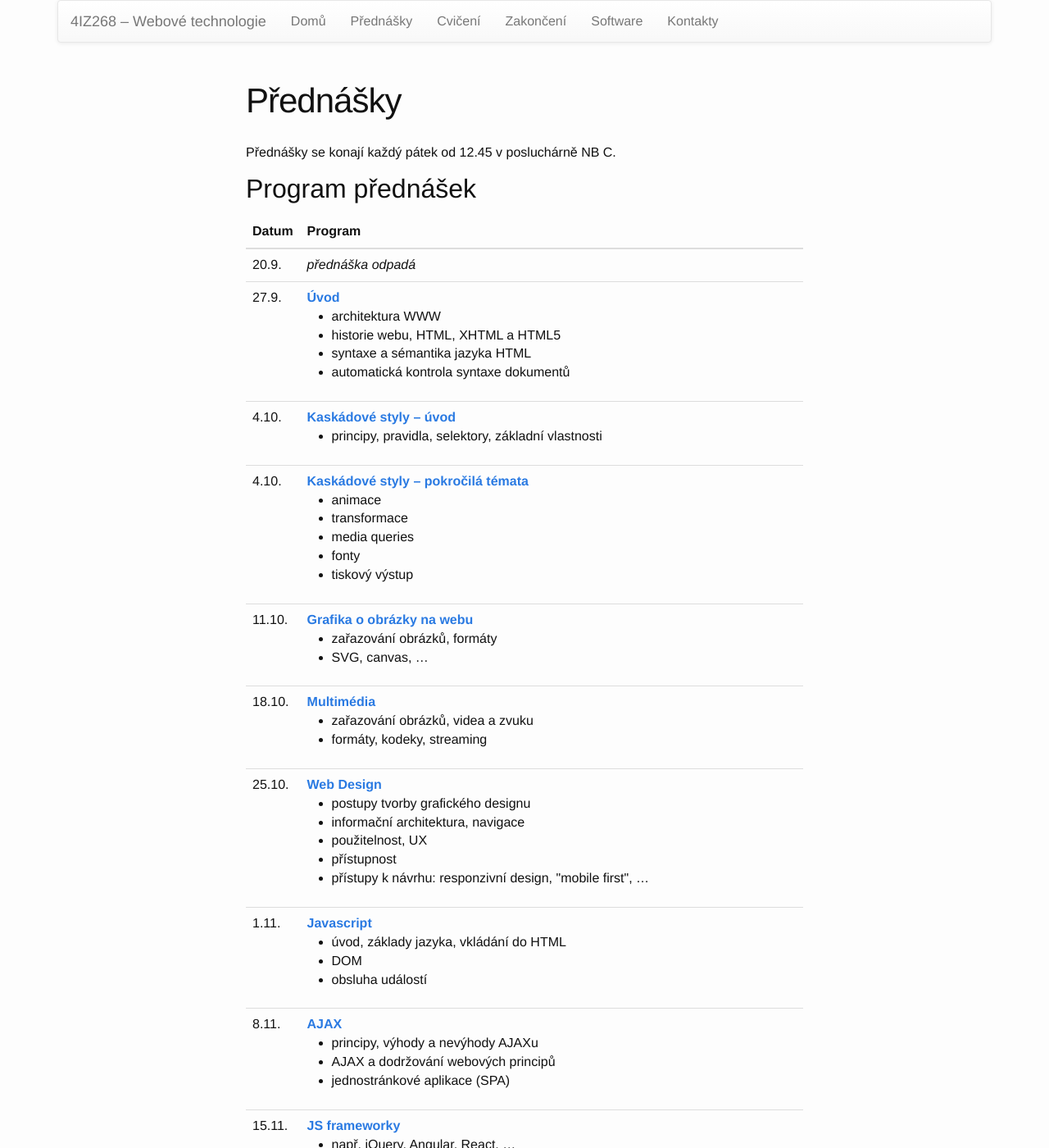
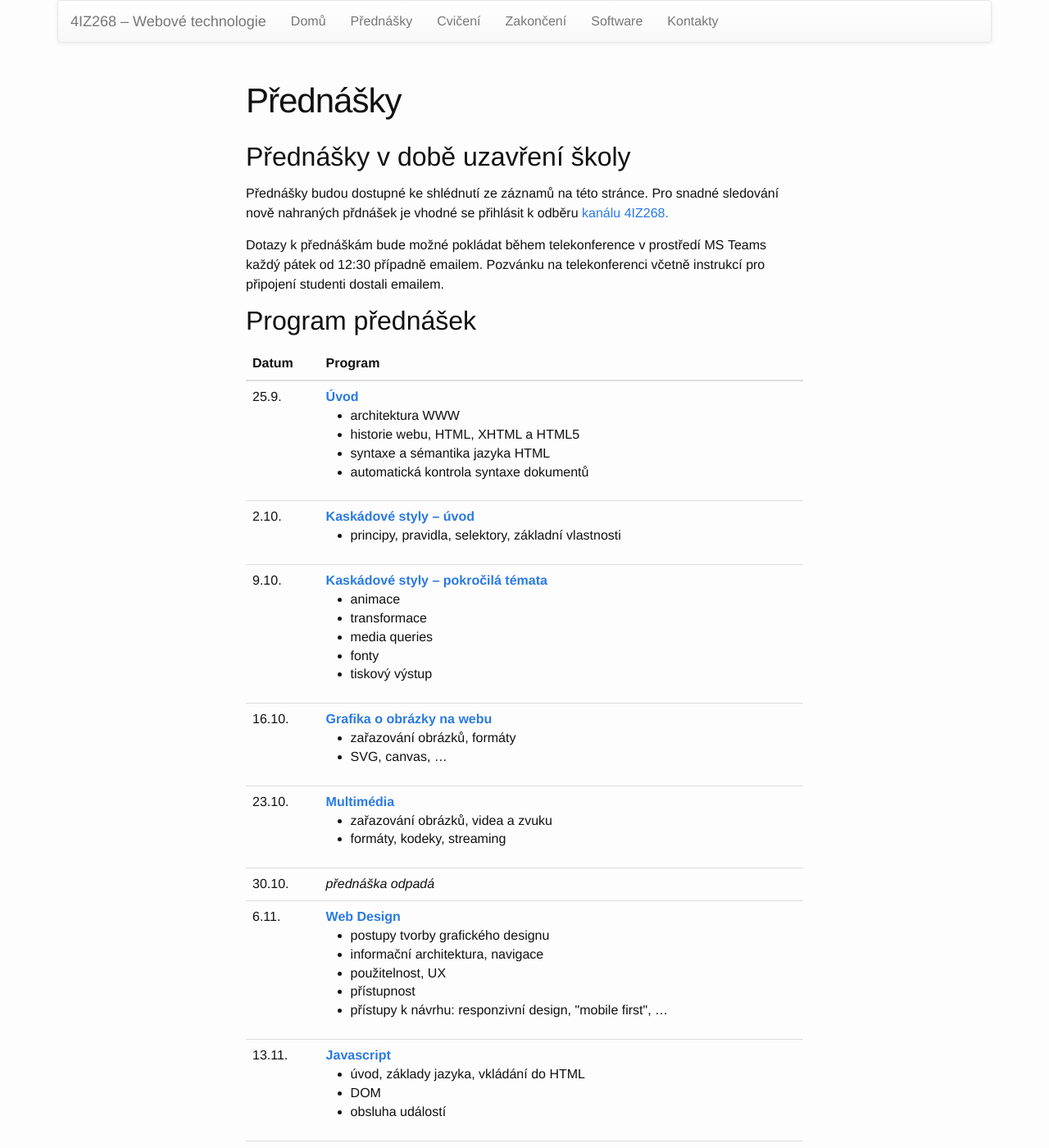
Before and after one commit to 4iz268/4iz268.github.io, a Jekyll site: the page built from prednasky/index.html, in a window 1280 px wide and 1400 px high. Shown: the whole window at 82% size. Built offline with Jekyll 4.4.1, drawn with Linux system fonts in a browser that asks for light colours; nearby versions of some CDN libraries; some of the changed text lies outside the part shown.

Commit message:
Aktualizace na další semestr

```diff
--- a/prednasky/index.html
+++ b/prednasky/index.html
@@ -3,7 +3,24 @@ layout: page
 title: Přednášky
 ---
 
+<!--
 <p>Přednášky se konají každý pátek od 12.45 v posluchárně NB C.</p>
+-->
+
+<h2>Přednášky v době uzavření školy</h2>
+
+<p>Přednášky budou dostupné ke shlédnutí ze záznamů na této
+stránce. Pro snadné sledování nově nahraných přdnášek je vhodné se
+přihlásit k odběru <a
+href="https://youtube.com/channel/UC_-aconFXQqExB18MNkSr6g">kanálu
+4IZ268.</a>
+</p>
+
+<p>Dotazy k přednáškám bude možné pokládat během telekonference
+v prostředí MS Teams každý pátek od 12:30 případně emailem. Pozvánku
+na telekonferenci včetně instrukcí pro připojení studenti dostali
+emailem.</p>
+
 
 <h2>Program přednášek</h2>
 
@@ -16,11 +33,7 @@ title: Přednášky
   </thead>
   <tbody>
     <tr>
-      <td>20.9.</td>
-      <td><em>přednáška odpadá</em></td>
-    </tr>
-    <tr>
-      <td>27.9.</td>
+      <td>25.9.</td>
       <td>
         <strong><a href="http://www.kosek.cz/vyuka/4iz268/prednasky/uvod/">Úvod</a></strong>
         <ul>
@@ -32,7 +45,7 @@ title: Přednášky
       </td>
     </tr>
     <tr>
-      <td>4.10.</td>
+      <td>2.10.</td>
       <td>
         <strong><a href="http://www.kosek.cz/vyuka/4iz268/prednasky/css/">Kaskádové styly – úvod</a></strong>
         <ul>
@@ -41,7 +54,7 @@ title: Přednášky
       </td>
     </tr>
     <tr>
-      <td>4.10.</td>
+      <td>9.10.</td>
       <td>
         <strong><a href="http://www.kosek.cz/vyuka/4iz268/prednasky/css2/">Kaskádové styly – pokročilá témata</a></strong>
         <ul>
@@ -54,7 +67,7 @@ title: Přednášky
       </td>
     </tr>
     <tr>
-      <td>11.10.</td>
+      <td>16.10.</td>
       <td>
         <strong><a href="http://www.kosek.cz/vyuka/4iz268/prednasky/grafika/">Grafika o obrázky na webu</a></strong>
         <ul>
@@ -64,7 +77,7 @@ title: Přednášky
       </td>
     </tr>
     <tr>
-      <td>18.10.</td>
+      <td>23.10.</td>
       <td><strong><a href="http://www.kosek.cz/vyuka/4iz268/prednasky/multimedia/">Multimédia</a></strong>
         <ul>
           <li>zařazování obrázků, videa a zvuku</li>
@@ -73,7 +86,11 @@ title: Přednášky
       </td>
     </tr>
     <tr>
-      <td>25.10.</td>
+      <td>30.10.</td>
+      <td><em>přednáška odpadá</em> </td>
+    </tr>
+    <tr>
+      <td>6.11.</td>
       <td>
         <strong><a href="http://www.kosek.cz/vyuka/4iz268/prednasky/design/">Web Design</a></strong>
         <ul>
@@ -86,7 +103,7 @@ title: Přednášky
       </td>
     </tr>
     <tr>
-      <td>1.11.</td>
+      <td>13.11.</td>
       <td>
         <strong><a href="http://www.kosek.cz/vyuka/4iz268/prednasky/js-uvod/">Javascript</a></strong>
         <ul>
@@ -97,7 +114,7 @@ title: Přednášky
       </td>
     </tr>
     <tr>
-      <td>8.11.</td>
+      <td>20.11.</td>
       <td>
         <strong><a href="http://www.kosek.cz/vyuka/4iz268/prednasky/ajax/">AJAX</a></strong>
         <ul>
@@ -108,7 +125,7 @@ title: Přednášky
       </td>
     </tr>
     <tr>
-      <td>15.11.</td>
+      <td>27.11.</td>
       <td>
         <strong><a href="http://www.kosek.cz/vyuka/4iz268/prednasky/js-frameworky/">JS frameworky</a></strong>
         <ul>
@@ -117,7 +134,7 @@ title: Přednášky
       </td>
     </tr>
     <tr>
-      <td>22.11.</td>
+      <td>4.12.</td>
       <td>
         <strong><a href="http://www.kosek.cz/vyuka/4iz268/prednasky/web-api/">Webová API</a></strong>
         <ul>
@@ -140,6 +157,7 @@ title: Přednášky
         </ul>
       </td>
     </tr>
+    <!--
     <tr>
       <td>6.12.</td>
       <td><strong>Jan Tichý (<a href="https://taste.cz">Taste</a>) &ndash; Webová analytika</strong><br>
```
Also changed, not shown: other parts of prednasky/index.html (+3 -2 lines).
